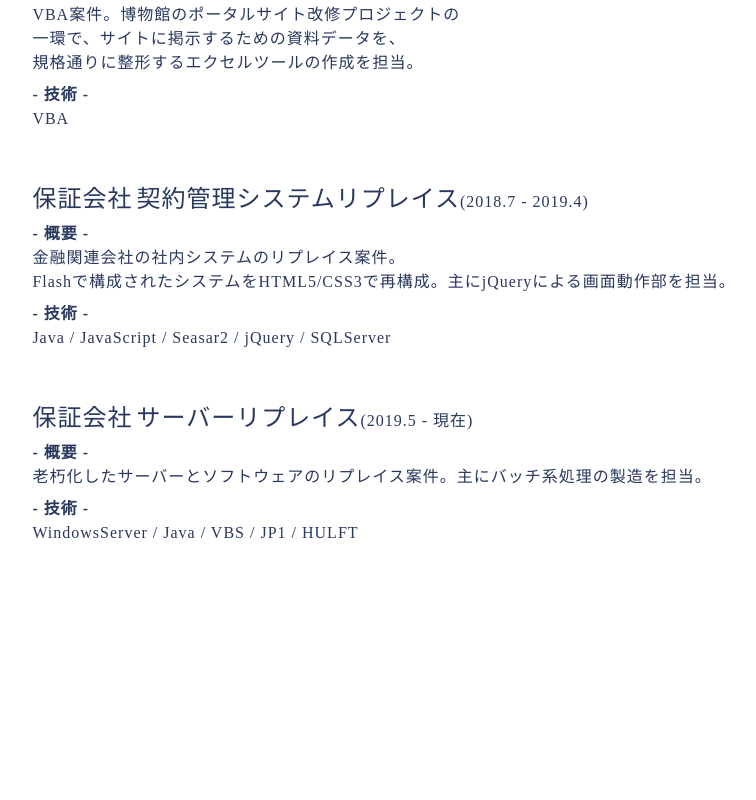
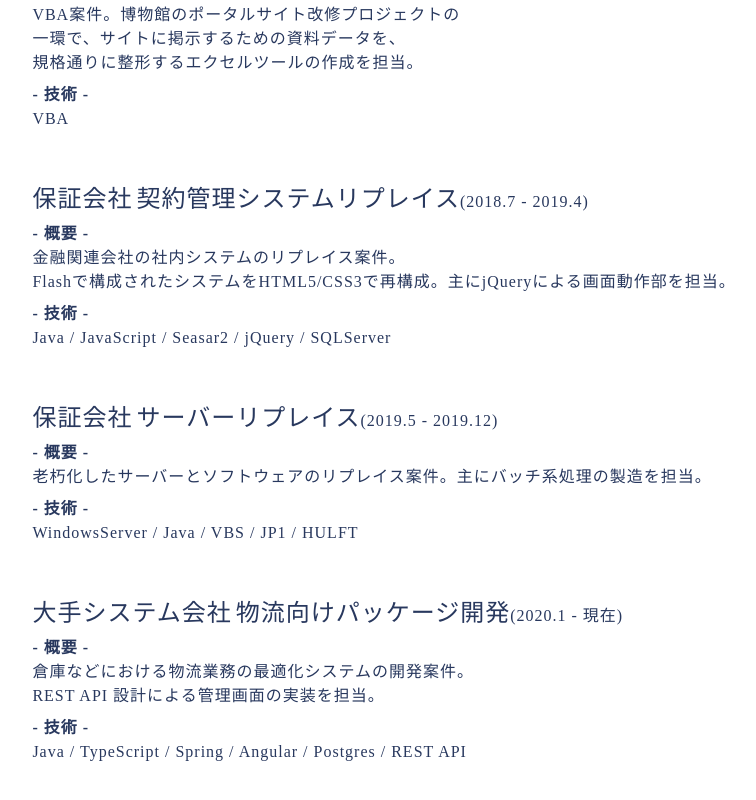
Before and after one commit to Kou0402/sy-profile, a Nuxt app: page /carrier in a window 1280 px wide. Shown: the part 702-1502 px from the top of the page, without its empty margins (134-890 px from the left). Before the commit the page ends 1303 px from the top, so only its background shows below. Built offline with nearby package versions, Linux system fonts and the light colour scheme.

Commit message:
style: upload carrier page

```diff
--- a/components/page/skill/SkillDescription.vue
+++ b/components/page/skill/SkillDescription.vue
@@ -1,6 +1,6 @@
 <template>
   <section class="skill-description">
-    <p>わたしの持ってる技術の紹介です。</p>
+    <p>わたしの持っている技術の紹介です。</p>
     <p>『★』の評価基準は以下になります。</p>
     <p>
       <span class="line-group">・★☆☆</span>
--- a/pages/carrier.vue
+++ b/pages/carrier.vue
@@ -66,12 +66,22 @@
         },
         {
           title: ['保証会社', 'サーバーリプレイス'],
-          period: '2019.5 - 現在',
+          period: '2019.5 - 2019.12',
           overview: [
             '老朽化したサーバーとソフトウェアのリプレイス案件。',
             '主にバッチ系処理の製造を担当。'
           ],
           technology: 'WindowsServer / Java / VBS / JP1 / HULFT'
+        },
+        {
+          title: ['大手システム会社', '物流向けパッケージ開発'],
+          period: '2020.1 - 現在',
+          overview: [
+            '倉庫などにおける物流業務の最適化システムの開発案件。',
+            'REST API 設計による管理画面の実装を担当。'
+          ],
+          technology:
+            'Java / TypeScript / Spring / Angular / Postgres / REST API'
         }
       ]
     }
```
Also changed, not shown: 1 other file (tests, documents, lock files or other folders).
